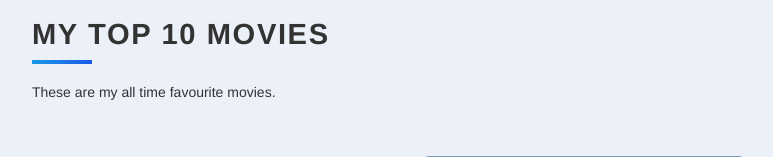
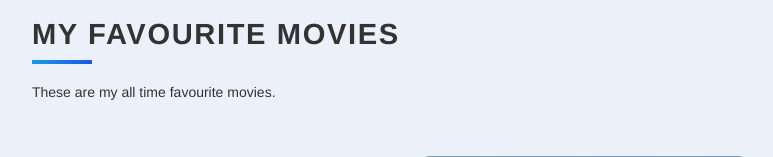
Before and after one commit to PessimustPrime/My-Top-Movies, a Flask app: page / in a window 1280 px wide. Shown: the top 157 px of the page, without its empty margins (56-829 px from the left). Run offline with Flask 2, Linux system fonts and the light colour scheme; data comes from the database, SQL or seed files in the repository; some libraries are stand-ins or nearby versions; grey boxes are pictures that could not be loaded.

Commit message:
Update index.html

```diff
--- a/top movies/templates/index.html
+++ b/top movies/templates/index.html
@@ -9,12 +9,12 @@
   <link rel="stylesheet" href="{{ url_for('static', filename='css/styles.css') }}">
 {% endblock %}
 
-{% block title %}My Top 10 Movies{% endblock %}
+{% block title %}My Favourite Movies{% endblock %}
 
 {% block content %}
 
 <div class="container">
-  <h1 class="heading">My Top 10 Movies</h1>
+  <h1 class="heading">My Favourite Movies</h1>
   <p class="description">These are my all time favourite movies.</p>
 {% for movie in movies:%}
   <div class="card" >
```
